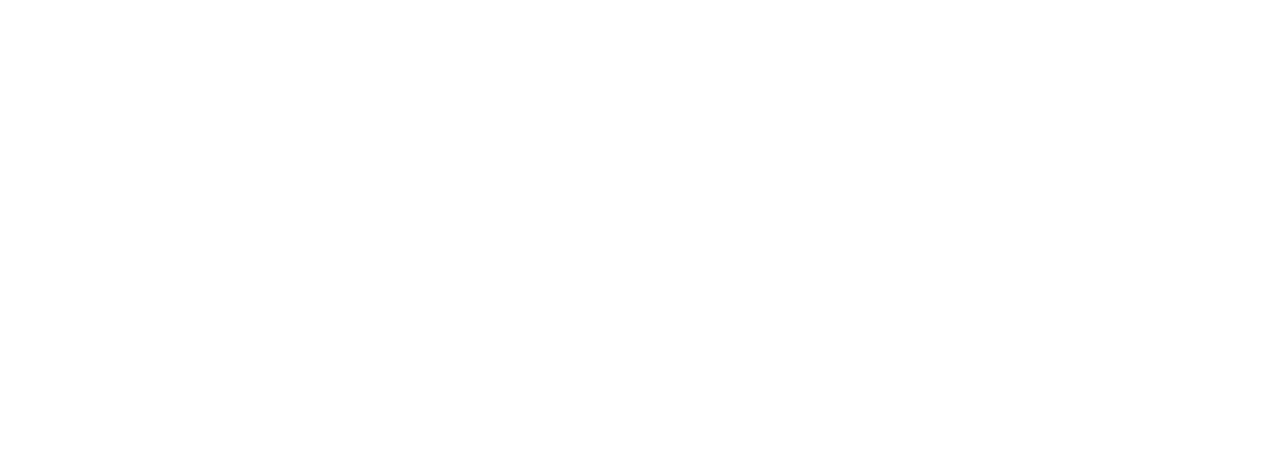
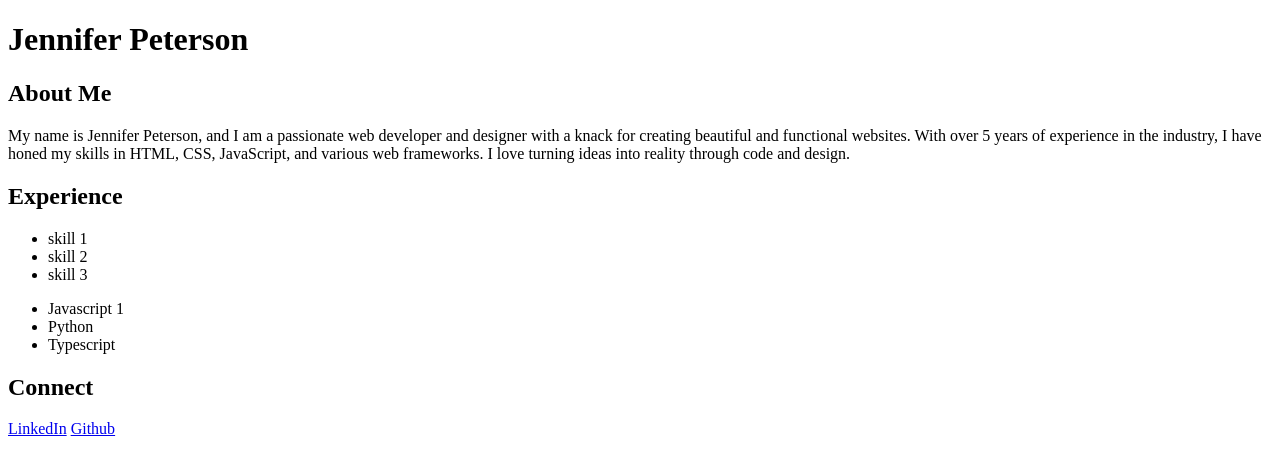
Before and after one commit to JenniferPeterson1203/jennifer-O-peterson, a plain HTML site: page index.html in a window 1280 px wide. Drawn offline with Linux system fonts and the light colour scheme.

Commit message:
boilerplate and content added

```diff
--- a/index.html
+++ b/index.html
@@ -3,9 +3,40 @@
 <head>
     <meta charset="UTF-8">
     <meta name="viewport" content="width=device-width, initial-scale=1.0">
-    <title>Jennifer Peterson</title>
+    <title>Jennifer Peterson Portfolio</title>
+    <meta name="description" content="Portfolio of Jennifer Peterson, showcasing her projects and skills in web development and design.">
+    <meta name="keywords" content="Jennifer Peterson, portfolio, web development, web design, projects, skills">
 </head>
 <body>
+    <h1>Jennifer Peterson</h1>
 
+    <!-- About Section -->
+    <section id="about">
+        <h2>About Me</h2>
+        <p>My name is Jennifer Peterson, and I am a passionate web developer and designer with a knack for creating beautiful and functional websites. With over 5 years of experience in the industry, I have honed my skills in HTML, CSS, JavaScript, and various web frameworks. I love turning ideas into reality through code and design.</p>
+    </section>
+
+    <!-- Experience Section -->
+    <section id="experience">
+            <h2>Experience</h2>
+            <ul>
+                <li>skill 1</li>
+                <li>skill 2</li>
+                <li>skill 3</li>
+            </ul>
+        </section>
+
+    <ul>
+        <li>Javascript 1</li>
+        <li>Python</li>
+        <li>Typescript</li>
+    </ul>
+
+    <!-- Connect Section -->
+      <section id="connect">
+        <h2>Connect</h2>
+        <a href="https://www.linkedin.com/in/jennifer--peterson/">LinkedIn</a>
+        <a href="https://github.com/JenniferPeterson1203">Github</a>
+    </section>
 </body>
 </html>
```
